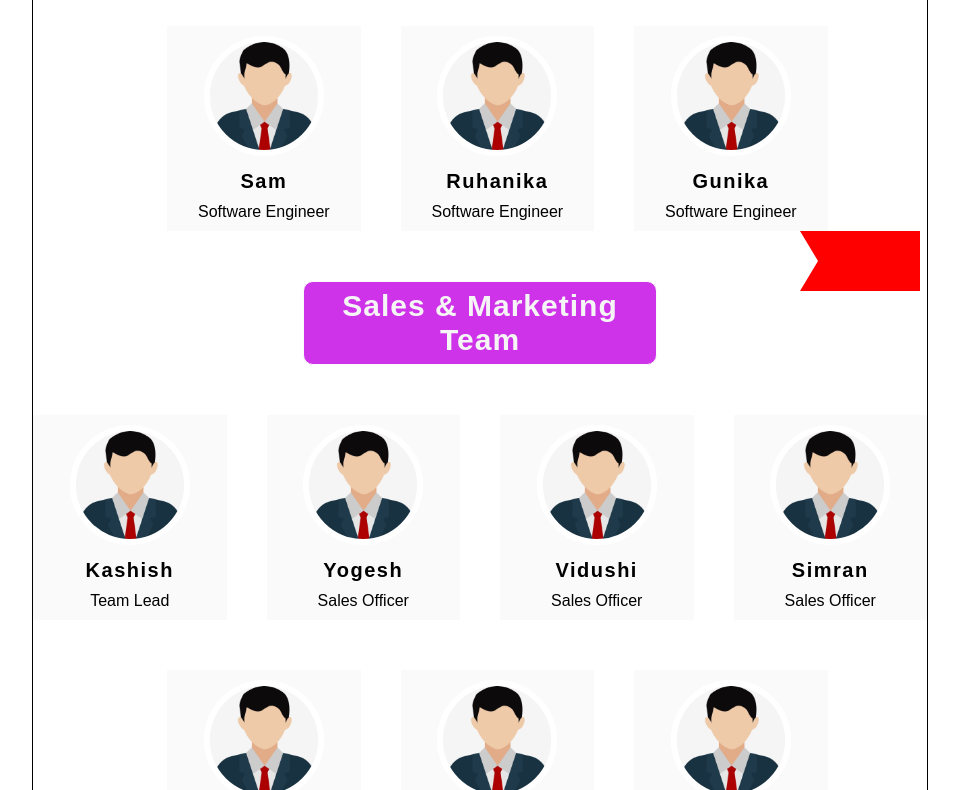
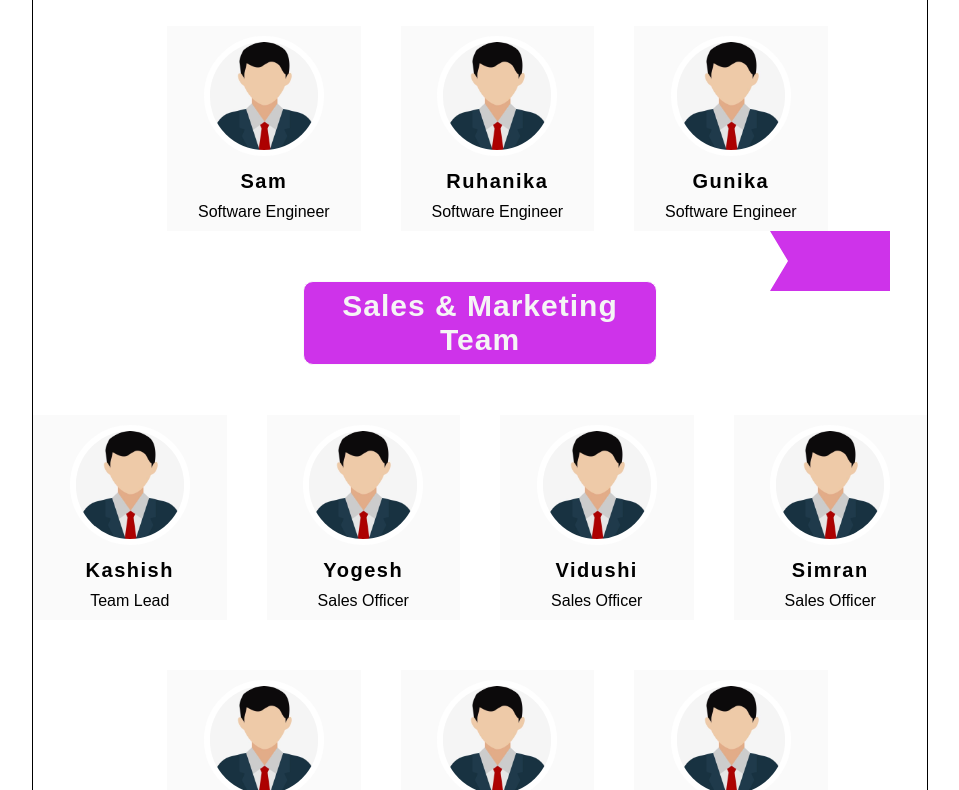
Before and after one commit to Innabansal/web-dev-task, a plain HTML site: page index.html in a window 1280 px wide. Shown: the part 1412-2202 px from the top of the page, without its empty margins (160-1119 px from the left). Drawn offline with Linux system fonts and the light colour scheme.

Commit message:
Update index.html

```diff
--- a/index.html
+++ b/index.html
@@ -138,10 +138,10 @@
         .flag-container .flag {
             width: 120px;
             height: 60px;
-            background-color: red;
+            background-color: #CE33EA;
             clip-path: polygon(0 0, 100% 0, 100% 100%, 0% 100%, 15% 50%);
             position: absolute;
-            right: 200px;
+            right: 230px;
         }
 
         .flag4 {
```
